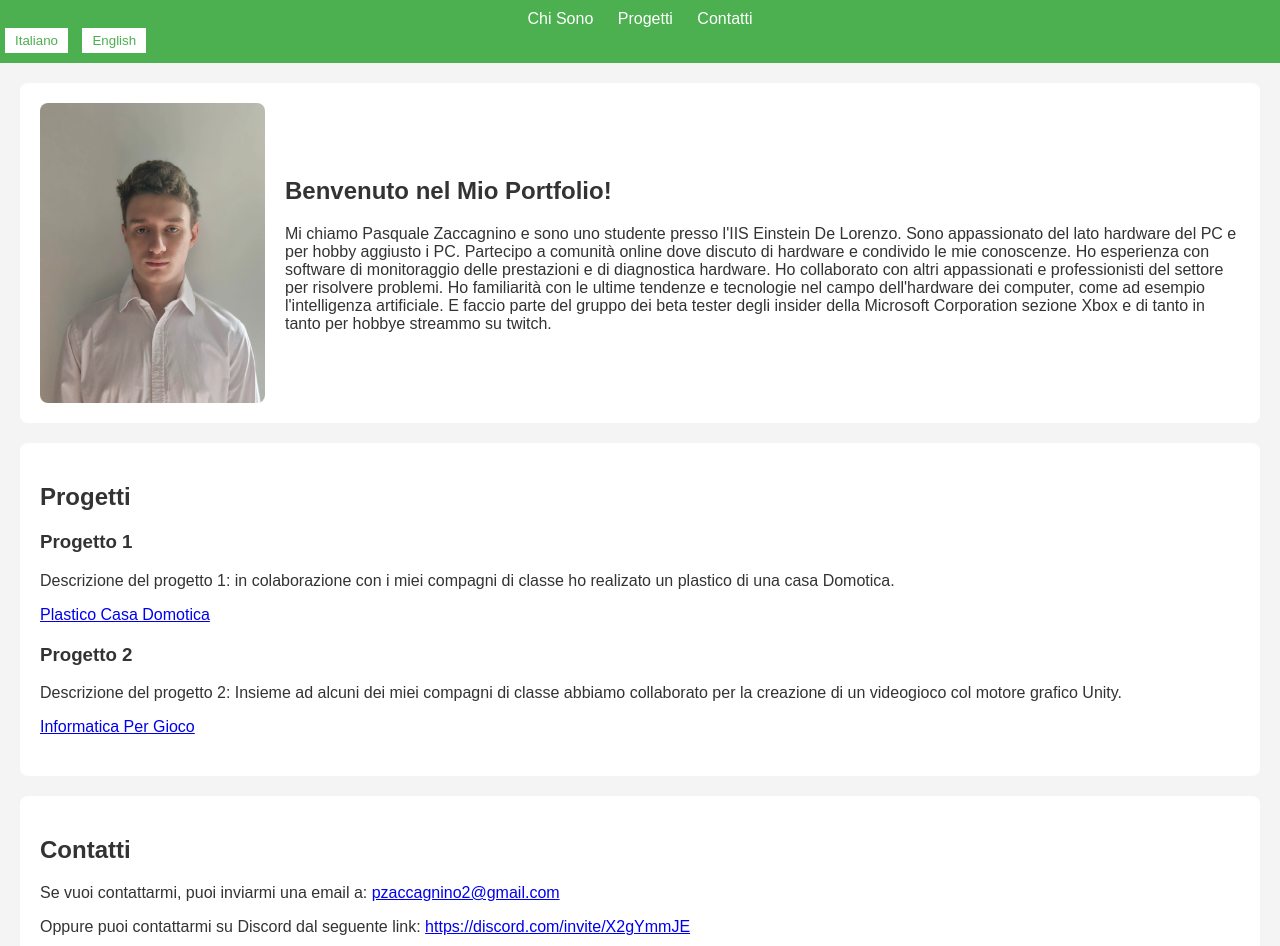
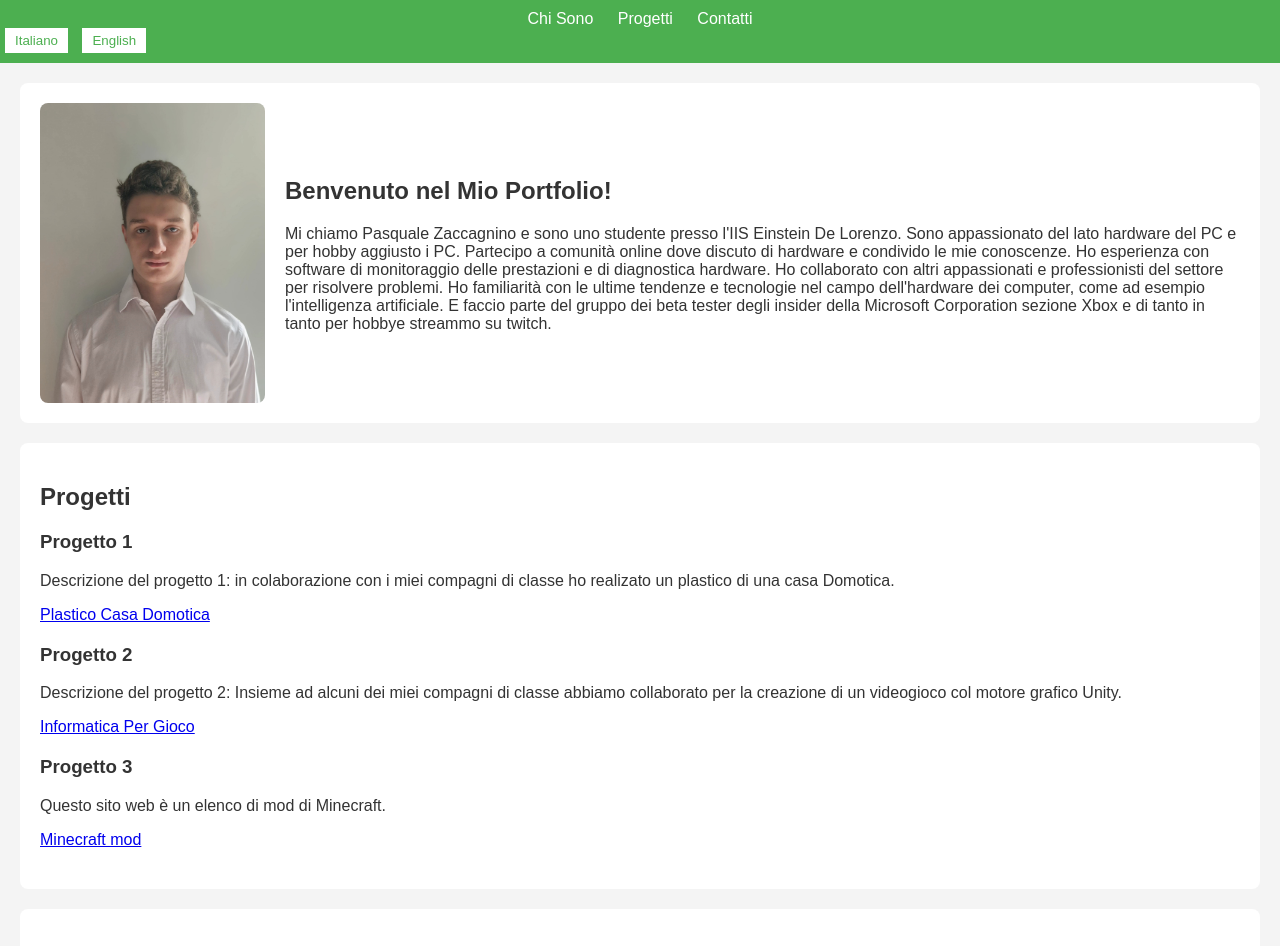
Before and after one commit to PasqualeZacc/PasqualeZacc.github.io, a plain HTML site: page index.html in a window 1280 px wide. Shown: the top 946 px of the page. Drawn offline with Linux system fonts and the light colour scheme.

Commit message:
Update index.html

```diff
--- a/index.html
+++ b/index.html
@@ -1,3 +1,4 @@
+<!DOCTYPE html>
 <html lang="it">
 <head>
     <meta charset="UTF-8">
@@ -84,6 +85,9 @@
                 project2_heading: "Progetto 2",
                 project2_text: "Descrizione del progetto 2: Insieme ad alcuni dei miei compagni di classe abbiamo collaborato per la creazione di un videogioco col motore grafico Unity.",
                 project2_link: "Informatica Per Gioco",
+                project3_heading: "Progetto 3",
+                project3_text: "Questo sito web è un elenco di mod di Minecraft.",
+                project3_link: "Minecraft mod",
                 contact_heading: "Contatti",
                 contact_text: "Se vuoi contattarmi, puoi inviarmi una email a: ",
                 discord_text: "Oppure puoi contattarmi su Discord dal seguente link: ",
@@ -104,6 +108,9 @@
                 project2_heading: "Project 2",
                 project2_text: "Description of Project 2: Together with some of my classmates, we collaborated to create a video game with the Unity graphics engine.",
                 project2_link: "Game Development with Unity",
+                project3_heading: "Project 3",
+                project3_text: "This website is a list of Minecraft mods.",
+                project3_link: "Minecraft mod",
                 contact_heading: "Contact",
                 contact_text: "If you'd like to contact me, you can send me an email at: ",
                 discord_text: "Or you can contact me on Discord through this link: ",
@@ -127,6 +134,9 @@
             document.getElementById("project2_heading").textContent = translations[lang].project2_heading;
             document.getElementById("project2_text").textContent = translations[lang].project2_text;
             document.getElementById("project2_link").textContent = translations[lang].project2_link;
+            document.getElementById("project3_heading").textContent = translations[lang].project3_heading;
+            document.getElementById("project3_text").textContent = translations[lang].project3_text;
+            document.getElementById("project3_link").textContent = translations[lang].project3_link;
             document.getElementById("contact_heading").textContent = translations[lang].contact_heading;
             document.getElementById("contact_text").innerHTML = translations[lang].contact_text + `<a href="mailto:${translations[lang].email}">${translations[lang].email}</a>`;
             document.getElementById("discord_text").innerHTML = translations[lang].discord_text + `<a href="${translations[lang].discord_link}">${translations[lang].discord_link}</a>`;
@@ -160,12 +170,17 @@
         <div class="project">
             <h3 id="project1_heading">Progetto 1</h3>
             <p id="project1_text">Descrizione del progetto 1: in colaborazione con i miei compagni di classe ho realizato un plastico di una casa Domotica.</p>
-            <a id="project1_link" href="Progetto1.html">Plastico Casa Domodica</a>
+            <a id="project1_link" href="Progetto1.html">Plastico Casa Domotica</a>
         </div>
         <div class="project">
             <h3 id="project2_heading">Progetto 2</h3>
-            <p id="project2_text">Insieme ad alcuni dei miei compagni di classe abbiamo collaborato per la creazione di un videogioco col motore grafico Unity.</p>
+            <p id="project2_text">Descrizione del progetto 2: Insieme ad alcuni dei miei compagni di classe abbiamo collaborato per la creazione di un videogioco col motore grafico Unity.</p>
             <a id="project2_link" href="Progetto2.html">Informatica Per Gioco</a>
+        </div>
+        <div class="project">
+            <h3 id="project3_heading">Progetto 3</h3>
+            <p id="project3_text">Questo sito web è un elenco di mod di Minecraft.</p>
+            <a id="project3_link" href="Minecraft/Sito.html">Minecraft mod</a>
         </div>
     </section>
 
```
